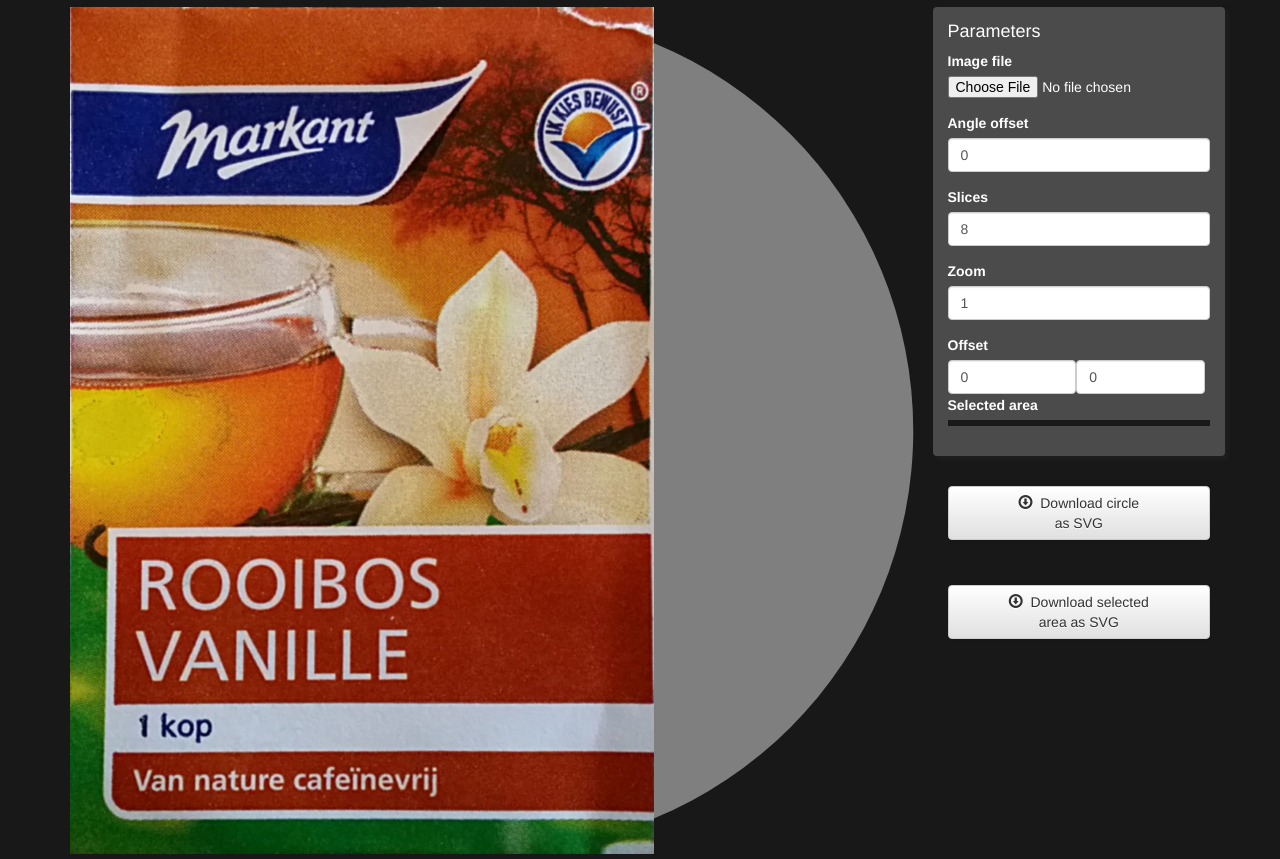
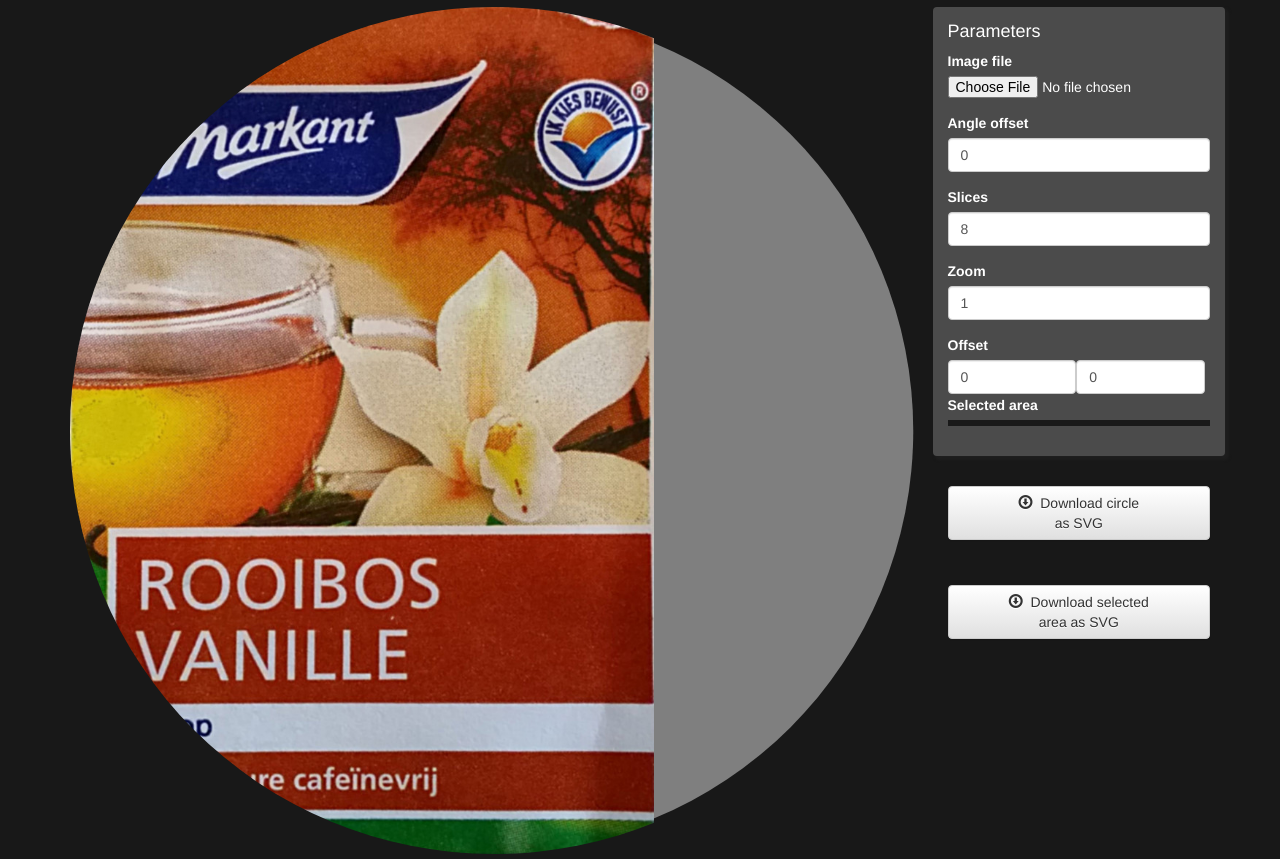
Before and after one commit to hberntsen/teabagcircle, a plain HTML site: page index.html in a window 1280 px wide. Shown: the part 63-922 px from the top of the page. Drawn offline with Linux system fonts and the light colour scheme.

Commit message:
Clip overflow of the circle in the browser

```diff
--- a/index.html
+++ b/index.html
@@ -32,8 +32,9 @@
         .sidebar-module > h4 {
             margin-top:0px;
         }
-        #drawing > svg {
-            border: 2px green solid;
+        #circle > svg {
+            /* Ideally do this in the SVG as this does not affect the download */
+            border-radius: 100%;
         }
         #selectedAreaWindow {
             border: 3px solid #191919;
```
